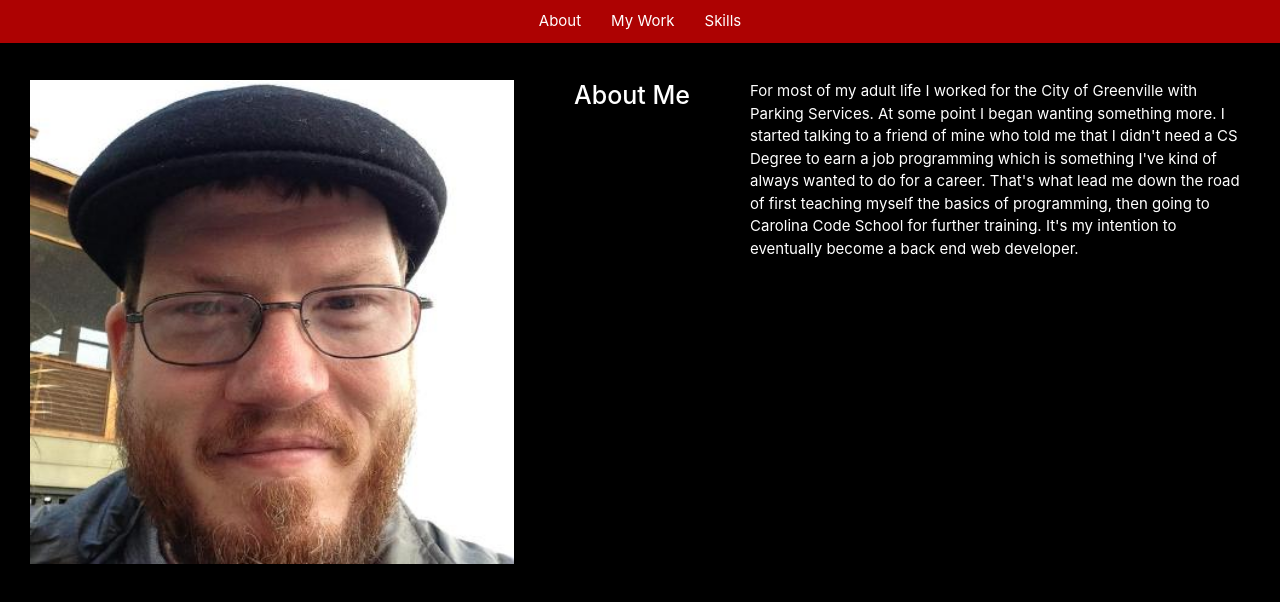
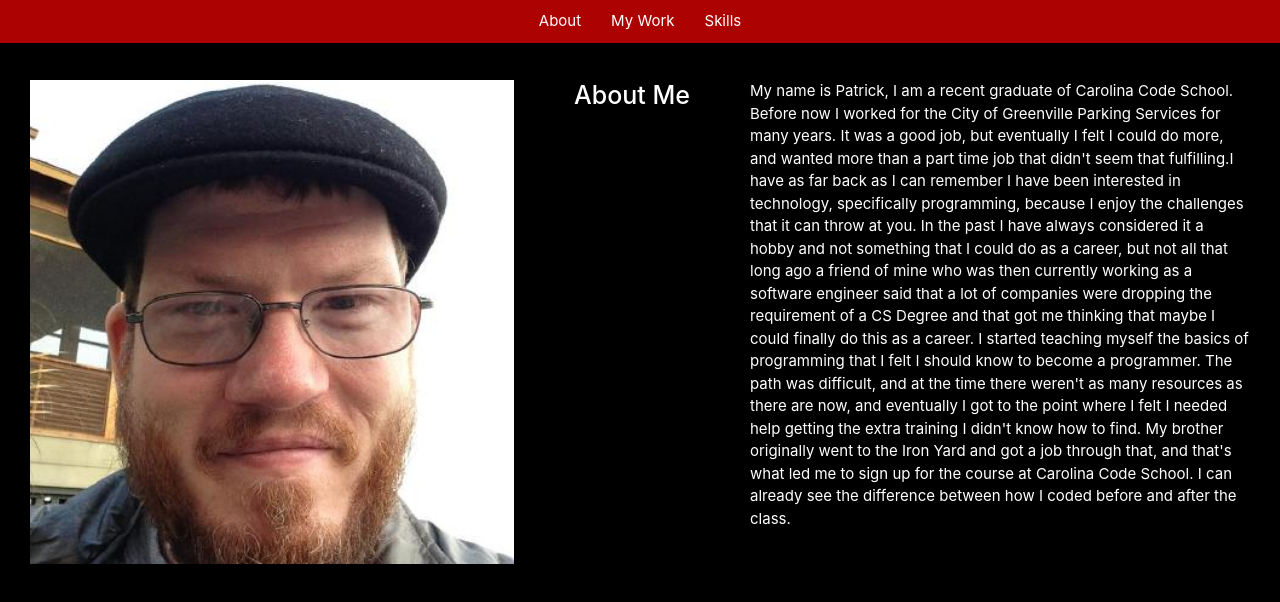
Before and after one commit to PatrickBoynton/portfolio, a React (Create React App) app: page /about in a window 1280 px wide. Shown: the top 602 px of the page. Built offline with nearby package versions, Linux system fonts and the light colour scheme.

Commit message:
Added new text.

```diff
--- a/src/components/About.js
+++ b/src/components/About.js
@@ -4,17 +4,26 @@ class About extends Component {
     render() {
         return (
             <>
-                <div style={{height: '85vh'}} className="d-flex">
-                    <img style={{height: '80%'}} className="p-5 img-fluid rounded" src={`${process.env.PUBLIC_URL}/me.jpeg`} alt="Me"/>
-                    <h1 style={{whiteSpace: 'nowrap'}} className="p-5">About Me</h1>
-                    <p className="p-5">For most of my adult life I worked for the City of
-                        Greenville with Parking Services. At some point I
-                        began wanting something more. I started talking to a friend of mine who told me that I didn't need a
-                        CS Degree to earn a job programming which is something I've kind of always wanted to do for a
-                        career. That's what lead me down the road of first teaching myself the basics of programming, then
-                        going to Carolina Code School for further training. It's my intention to eventually become a back
-                        end web developer.</p>
-                </div>
+                <section style={{height: "85vh"}} className="d-flex">
+                    <img style={{height: "80%"}} className="p-5 img-fluid rounded"
+                         src={`${process.env.PUBLIC_URL}/me.jpeg`} alt="Me"/>
+                    <h1 style={{whiteSpace: "nowrap"}} className="p-5">About Me</h1>
+                    <p className="p-5">My name is Patrick, I am a recent graduate of Carolina Code School. Before now I
+                        worked for the City of Greenville Parking Services for many years. It was a good job, but
+                        eventually I felt I could do more, and wanted more than a part time job that didn't seem that
+                        fulfilling.I have as far back as I can remember I have been interested in technology, specifically
+                        programming, because I enjoy the challenges that it can throw at you. In the past I have always
+                        considered it a hobby and not something that I could do as a career, but not all that long ago a
+                        friend of mine who was then currently working as a software engineer said that a lot of
+                        companies were dropping the requirement of a CS Degree and that got me thinking that maybe I
+                        could finally do this as a career. I started teaching myself the basics of programming that I
+                        felt I should know to become a programmer. The path was difficult, and at the time there weren't
+                        as many resources as there are now, and eventually I got to the point where I felt I needed help
+                        getting the extra training I didn't know how to find. My brother originally went to the Iron
+                        Yard and got a job through that, and that's what led me to sign up for the course at Carolina
+                        Code School. I can already see the difference between how I coded before and after the
+                        class.</p>
+                </section>
             </>
         );
     }
```
